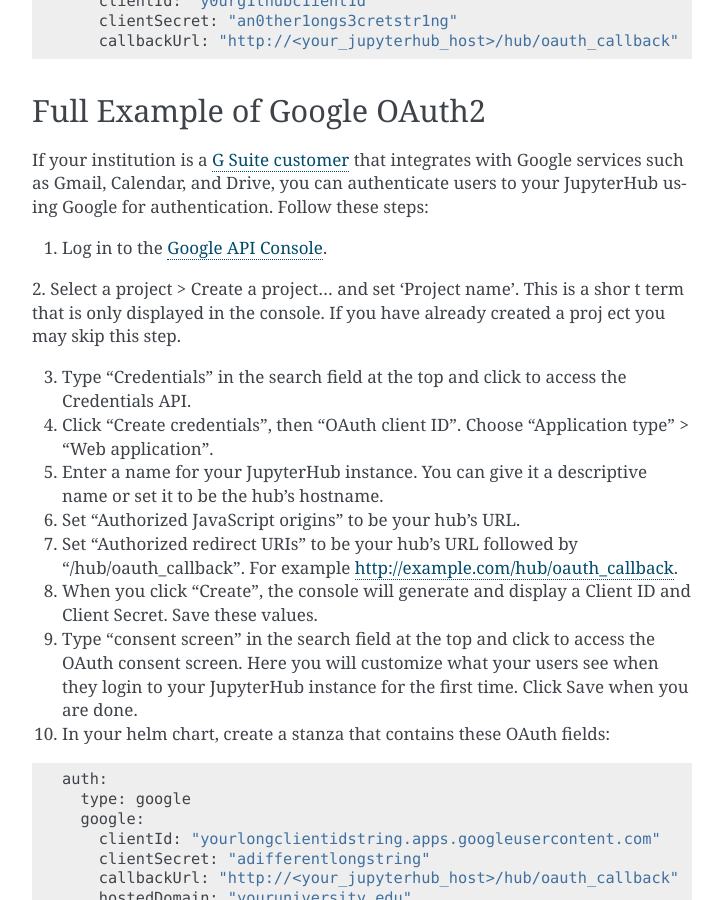
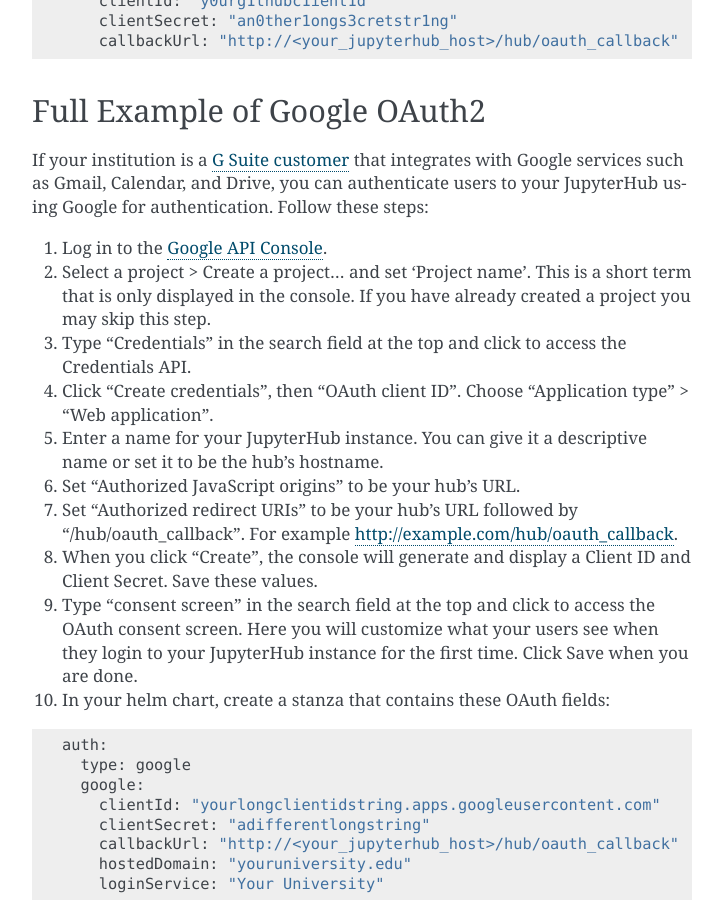
Before and after one commit to jupyterhub/zero-to-jupyterhub-k8s, a Sphinx documentation site: the page built from doc/source/extending-jupyterhub.rst, in a window 1280 px wide and 900 px high, scrolled down 3746 px. Shown: the whole window, without its empty margins (388-1111 px from the left). Built offline with Sphinx 7.4.7, drawn with Linux system fonts in a browser that asks for light colours.

Commit message:
Fix typo in step 2.

```diff
--- a/doc/source/extending-jupyterhub.rst
+++ b/doc/source/extending-jupyterhub.rst
@@ -162,9 +162,7 @@
 
 1. Log in to the `Google API Console <https://console.developers.google.com>`_.
 
-2. Select a project > Create a project... and set 'Project name'. This is a shor
-t term that is only displayed in the console. If you have already created a proj
-ect you may skip this step.
+2. Select a project > Create a project... and set 'Project name'. This is a short term that is only displayed in the console. If you have already created a project you may skip this step.
 
 3. Type "Credentials" in the search field at the top and click to access the Credentials API.
 
```
